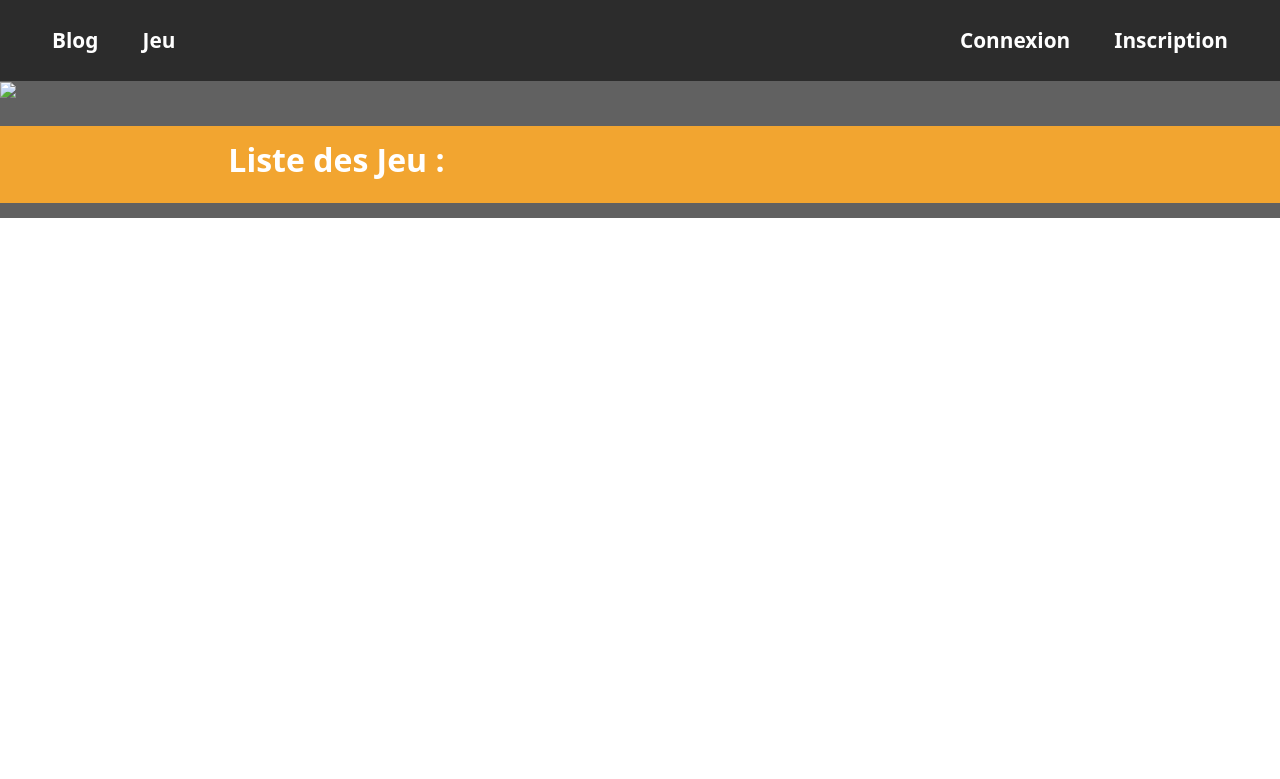
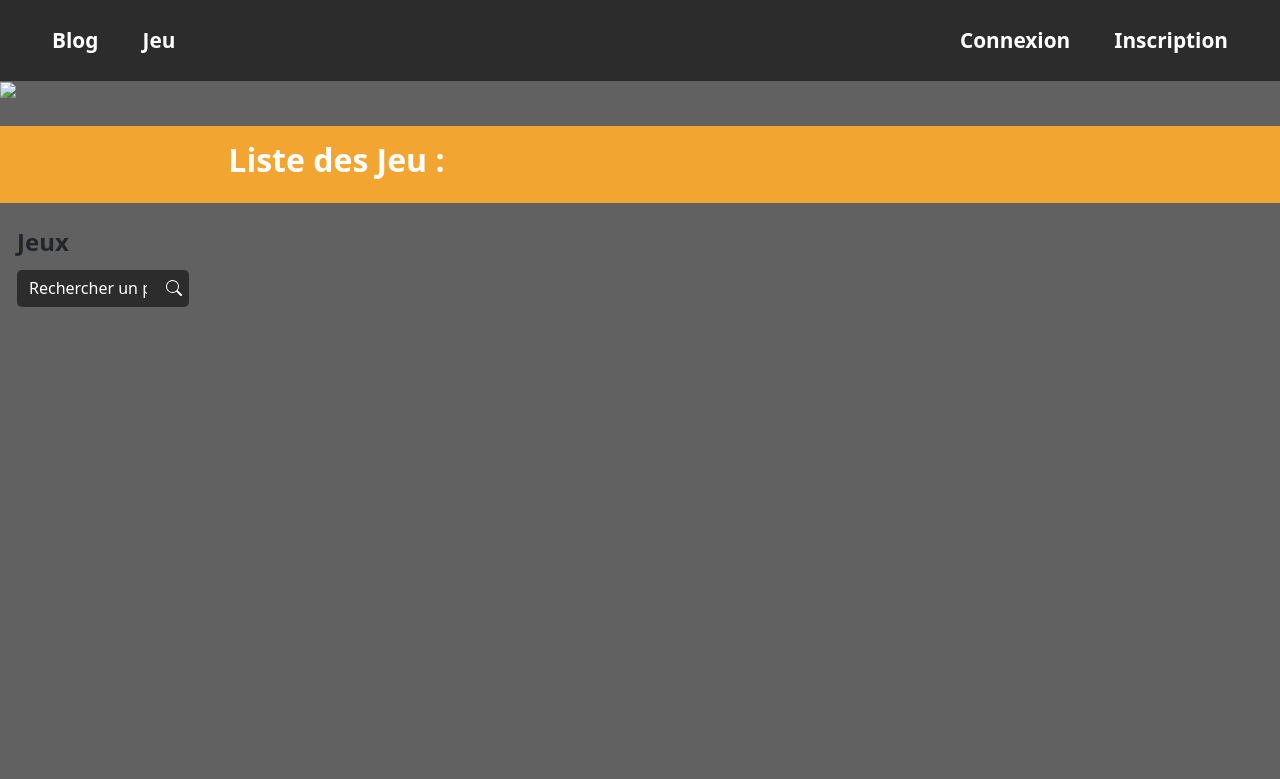
Before and after one commit to Siieg-esteban/stage_asso, a Symfony app: template projet_stage/templates/index/liste_jeu.html.twig in a window 1280 px wide. Shown: the top 779 px of the page. Run offline with Twig, Linux system fonts and the light colour scheme; the template is opened without the code that fills it, so the values that code supplies are empty; form fields are guessed from the names that the template uses; some libraries are stand-ins or nearby versions.

Commit message:
refonte css part 8 + "search bar"

```diff
--- a/projet_stage/package.json
+++ b/projet_stage/package.json
@@ -3,5 +3,8 @@
     "bootstrap": "^4.6.0",
     "jquery": "^3.6.0",
     "popper.js": "^1.16.1"
+  },
+  "dependencies": {
+    "bootstrap-icons": "^1.4.1"
   }
 }
--- a/projet_stage/public/css/index.css
+++ b/projet_stage/public/css/index.css
@@ -5,6 +5,7 @@ html, body {
 	width: 100%;
 	max-width: 100%;
 }
+body{background-color: rgb(97, 97, 97);}
 .row{
 	max-width: 100%;
 	margin: 0px;
@@ -25,7 +26,7 @@ html, body {
 	background-color: rgb(97, 97, 97);
 }
 
-#formBlog,#formJeu,#formProto,#formCom_proto,#UpdateCom_proto {
+#formBlog,#formJeu,#formProto,#formCom_proto,#UpdateCom_proto,#formDemande {
 	position: fixed;
 	z-index: 10;
 	padding: 20px;
@@ -72,9 +73,9 @@ html, body {
 	border-left-color: #FA8218;
 } */
 
-#btnFormBlog,#btnFormJeu {
+/* #btnFormBlog,#btnFormJeu {
 	position: fixed;
-}
+} */
 
 .naviga_btn {
 	position: -webkit-sticky;
@@ -147,6 +148,12 @@ html, body {
 }
 #conteneur_contrib{
 	margin-top: 10px;
+}
+#liste_contrib_conteneur{
+	padding-top: 24px;
+}
+#liste_contrib_espace{
+	margin-top: 0px;
 }
 .titre_lien{
 	background-color: #F2A530;
@@ -279,7 +286,7 @@ html, body {
 }
 #titre_page{
 	color: white;
-	width: 40%;
+	width: 80%;
 	font-size: 2em;
 	font-weight: 800;
 }
@@ -293,6 +300,11 @@ html, body {
 .page_title{
 	font-size: 2em;
 	font-weight: 800;
+	color: white;
+}
+.page_mid{
+	font-size: 1.5em;
+	font-weight: 600;
 	color: white;
 }
 .page_date{
@@ -497,4 +509,29 @@ iframe{
 	overflow: hidden;
 }
 
-	/* .resp-test  */
+.search_bar_test{
+	background-color: #2C2C2C;
+	color: white;
+	/* max-width: 75%; */
+	border: none;
+	margin-left: 5px;
+	margin-top: 10px;
+	border-radius: 5px;
+	border-top-right-radius: 0px;
+	border-bottom-right-radius: 0px;
+	padding-bottom: 7px;
+}
+.search_bar_btn{
+	margin-top: 10px;
+	border-top-left-radius: 0px;
+	border-bottom-left-radius: 0px;
+}
+.search_bar_test::placeholder {
+	color: white;
+}
+#counter_text{
+	font-size: 1.5em;
+	font-weight: 600;
+	margin-left: 5px;
+	margin-top:-30px;
+}
--- a/projet_stage/src/Controller/IndexController.php
+++ b/projet_stage/src/Controller/IndexController.php
@@ -114,6 +114,7 @@ class IndexController extends AbstractController
             'pagetype' => 'blog',
             'form' => $form->createView(),
             'listeblog' => $bloglist,
+            'countblog' => $countblog,
         ]);
     }
 
@@ -258,6 +259,7 @@ class IndexController extends AbstractController
             'form' => $form->createView(),
             'listejeu' => $jeulist,
             'randomGame' => $randomGame,
+            'countjeu' => $countjeu,
         ]);
     }
 
@@ -336,16 +338,15 @@ class IndexController extends AbstractController
                 $em->persist($imagetest);
                 $em->flush();
             }
-
             return $this->redirect($request->getUri());
         }
-
         return $this->render('index/liste_proto.html.twig', [
             'pagetype' => 'proto',
             'form' => $form->createView(),
             'listeproto' => $protolist,
             'protoCom' => $AllProtoCom,
             'contribAll' => $contribAll,
+            'countproto' => $countproto,
         ]);
     }
 
--- a/projet_stage/templates/index/liste_jeu.html.twig
+++ b/projet_stage/templates/index/liste_jeu.html.twig
@@ -79,7 +79,23 @@
                 {# btn show form add jeu #}
                 <button id="btnFormJeu" class="btn_article" onclick="showFormJeu()">Créer un nouveau Jeu !</button>
             {% endif %}
+
+            <div id="counter_text"><br>{{ countjeu }} Jeux</div>
+            <div class="row zero_padding">
+                <div class="col-9 zero_padding">
+                    <input type="text" class="form-control search_bar_test" placeholder="Rechercher un proto" aria-label="Search" aria-describedby="basic-addon1">
+                </div>
+
+                <div class="col-3 zero_padding">
+                    <button type="submit" class="btn_article search_bar_btn">
+                        <svg xmlns="http://www.w3.org/2000/svg" width="16" height="16" fill="currentColor" class="bi bi-search" viewBox="0 0 16 16">
+                            <path d="M11.742 10.344a6.5 6.5 0 1 0-1.397 1.398h-.001c.03.04.062.078.098.115l3.85 3.85a1 1 0 0 0 1.415-1.414l-3.85-3.85a1.007 1.007 0 0 0-.115-.1zM12 6.5a5.5 5.5 0 1 1-11 0 5.5 5.5 0 0 1 11 0z"/>
+                        </svg>
+                    </button>
+                </div>
+            </div>
         </div>
+
         <div class="col-10">
 
         {# listing #}
```
Also changed, not shown: projet_stage/templates/index/liste_blog.html.twig (+15 -0 lines), projet_stage/templates/index/liste_contributeur.html.twig (+28 -12 lines), projet_stage/templates/index/liste_proto.html.twig (+15 -0 lines), projet_stage/templates/index/page_requete_contrib.html.twig (+43 -38 lines), projet_stage/package-lock.json (added).
